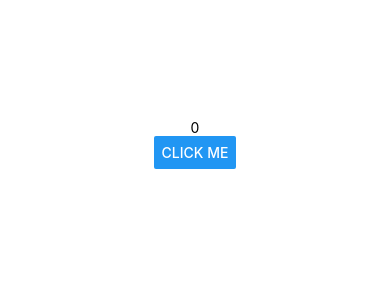
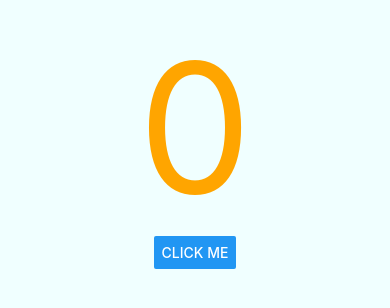
Before and after one commit to papack/expo-tab-counter, a React Native app: screen / in a window 390 px wide. Shown: the part 278-586 px from the top of the page. Built offline with nearby package versions, Linux system fonts and the light colour scheme.

Commit message:
add style and implement counter function

```diff
--- a/App.js
+++ b/App.js
@@ -1,11 +1,18 @@
-import React from "react";
+import React, { useState } from "react";
 import { StyleSheet, Text, View, Button } from "react-native";
 
 export default function App() {
+  const [count, setCount] = useState(0);
+
   return (
     <View style={styles.container}>
-      <Text>0</Text>
-      <Button title="click me"></Button>
+      <Text style={styles.counter}>{count}</Text>
+      <Button
+        title="click me"
+        onPress={() => {
+          setCount(count + 1);
+        }}
+      ></Button>
     </View>
   );
 }
@@ -13,9 +20,13 @@ export default function App() {
 const styles = StyleSheet.create({
   container: {
     flex: 1,
-    backgroundColor: "#fff",
+    backgroundColor: "azure",
     alignItems: "center",
     justifyContent: "center",
     flexDirection: "column",
   },
+  counter: {
+    fontSize: 180,
+    color: "orange",
+  },
 });
```
